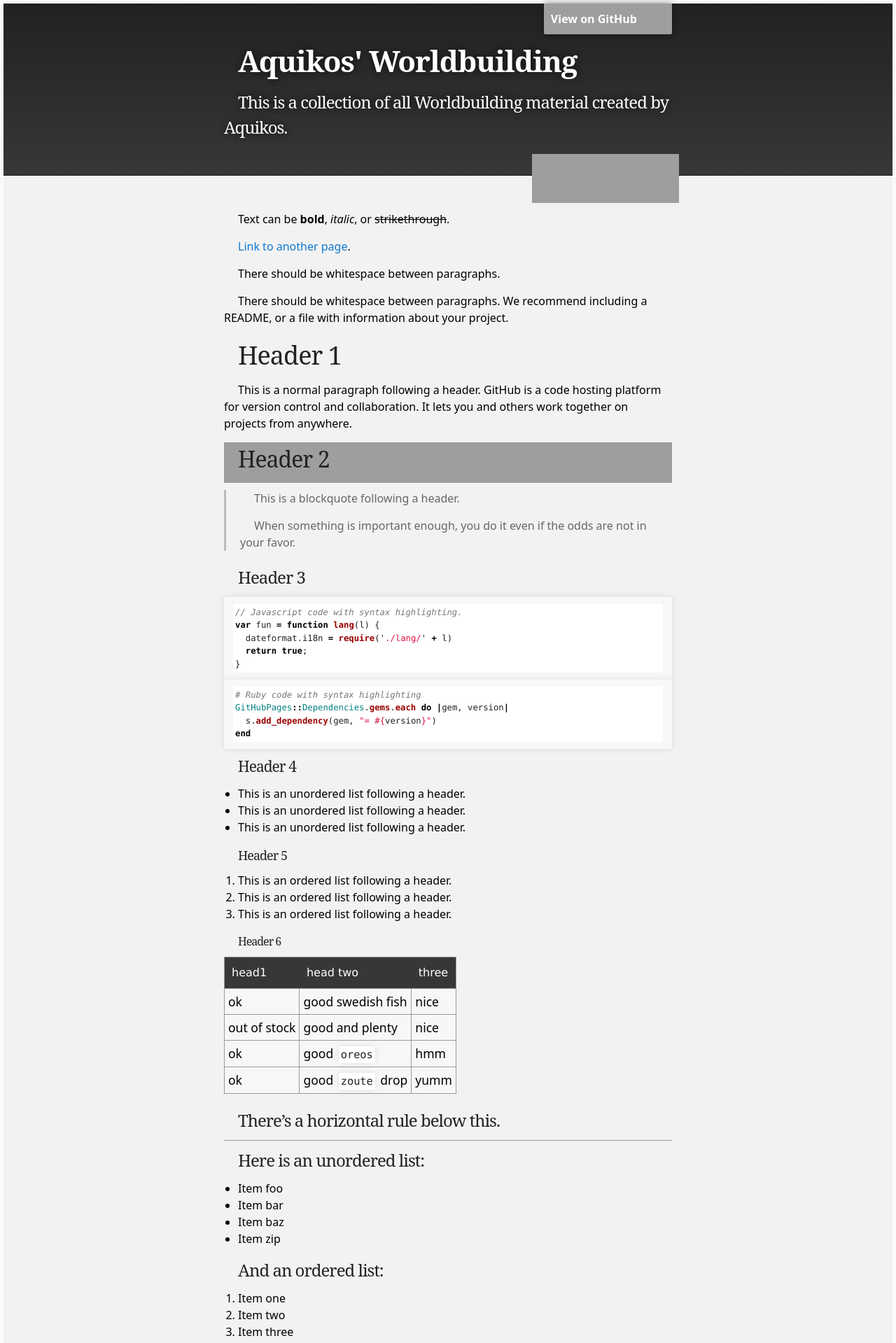
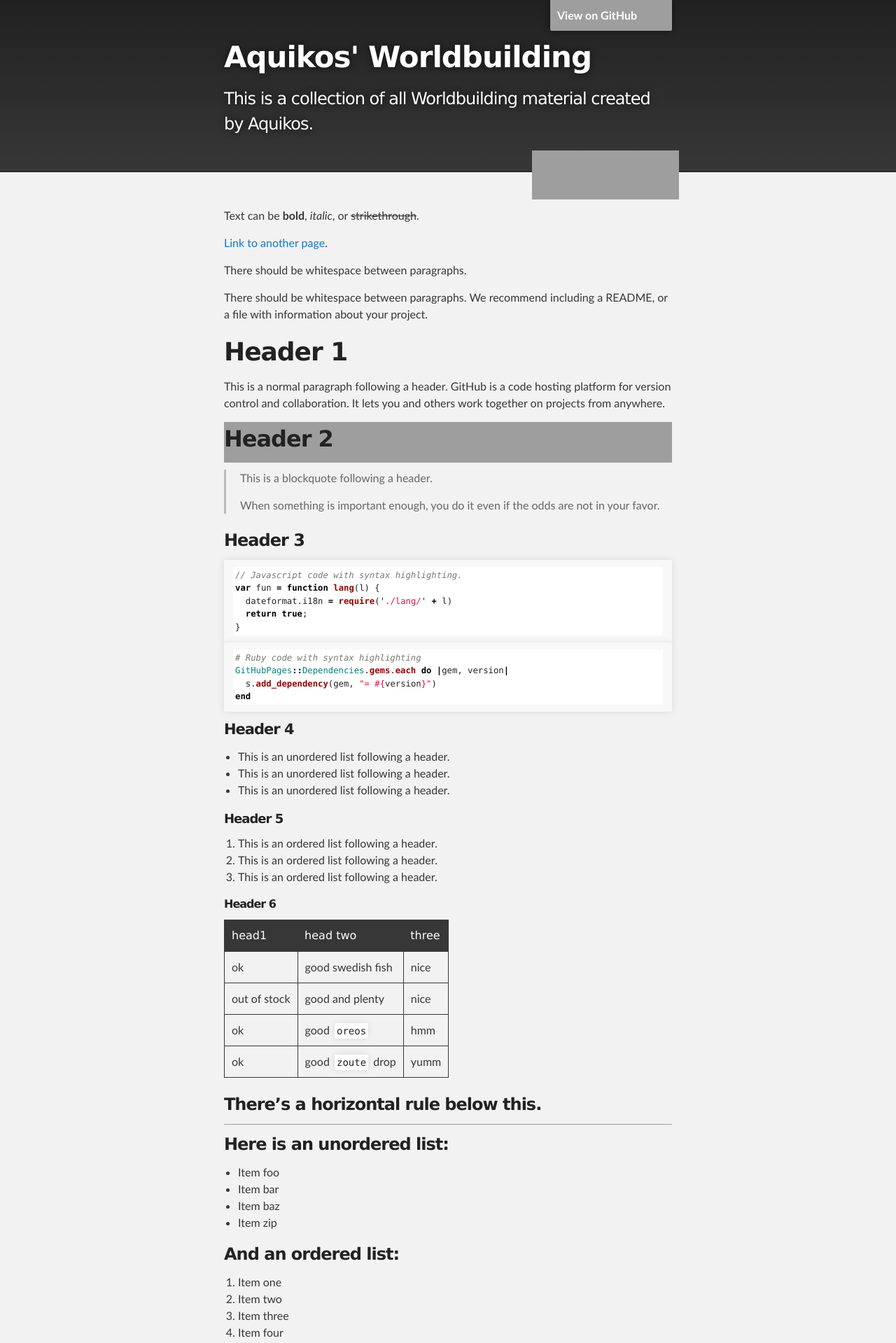
Before and after one commit to aquikos/worldbuilding, a Jekyll site: the page built from index.md, in a window 1280 px wide. Shown: the top 1919 px of the page at 70% size. Built offline with Jekyll 4.4.1, drawn with Linux system fonts in a browser that asks for light colours; some web fonts are replaced; grey boxes are pictures that could not be loaded.

Commit message:
Update style.scss

```diff
--- a/assets/css/style.scss
+++ b/assets/css/style.scss
@@ -2,4 +2,3 @@
 ---
 
 @import "jekyll-theme-slate";
-@import "extra-styles";
```
